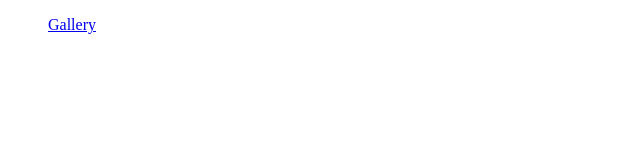
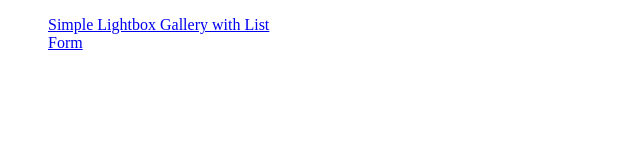
Before and after one commit to Anton777-crypto/goit-js-hw-09-, a plain HTML site: page index.html in a window 1280 px wide. Shown: the whole page, without its empty margins (0-640 px from the left). Drawn offline with Linux system fonts and the light colour scheme.

Commit message:
Deploying to gh-pages from @ Anton777-crypto/goit-js-hw-09-@81e42cabb819cdeba1ceacfe51d69c8d3f61b777 🚀

```diff
--- a/index.html
+++ b/index.html
@@ -11,55 +11,11 @@
     <main>
       <!-- Loads the specified .html file -->
       <ul>
-        <li><a href="./1-gallery.html">Gallery</a></li>
-        <li><a href="./2-form.html"></a></li>
+        <li>
+          <a href="./1-gallery.html">Simple Lightbox Gallery with List</a>
+        </li>
+        <li><a href="./2-form.html">Form</a></li>
       </ul>
-      <!-- <!DOCTYPE html>
-<html lang="en">
-  <head>
-    <meta charset="UTF-8" />
-    <meta name="viewport" content="width=device-width, initial-scale=1.0" />
-    <title>Simple Lightbox Gallery with List</title>
-    <link rel="stylesheet" href="./css/styles.css" />
-    <link
-      rel="stylesheet"
-      href="./node_modules/simplelightbox/dist/simple-lightbox.min.css"
-    />
-  </head>
-  <body class="body_main">
-    <ul class="gallery"></ul>
-    <script type="module" src="./js/1-gallery.js"></script>
-  </body>
-</html>
-
-      <!DOCTYPE html>
-<html lang="en">
-  <head>
-    <meta charset="UTF-8" />
-    <meta name="viewport" content="width=device-width, initial-scale=1.0" />
-    <title>Simple Lightbox Gallery with List</title>
-    <link rel="stylesheet" href="./src/css/styles.css" />
-    <link
-      rel="stylesheet"
-      href="https://cdnjs.cloudflare.com/ajax/libs/simplelightbox/2.11.0/simple-lightbox.min.css"
-    />
-  </head>
-  <body class="body_style">
-    <form class="feedback-form" autocomplete="off">
-      <label class="label_Name">
-        Email
-        <input class="email" type="email" name="email" autofocus />
-      </label>
-      <label class="label">
-        Message
-        <textarea class="message" name="message" rows="8"></textarea>
-      </label>
-      <button class="btn" type="submit">Submit</button>
-    </form>
-    <script src="./js/2-form.js"></script>
-  </body>
-</html>
- -->
     </main>
   </body>
 </html>
```
Also changed, not shown: 1-gallery.html (+2 -2 lines), 2-form.html (+1 -1 lines).
